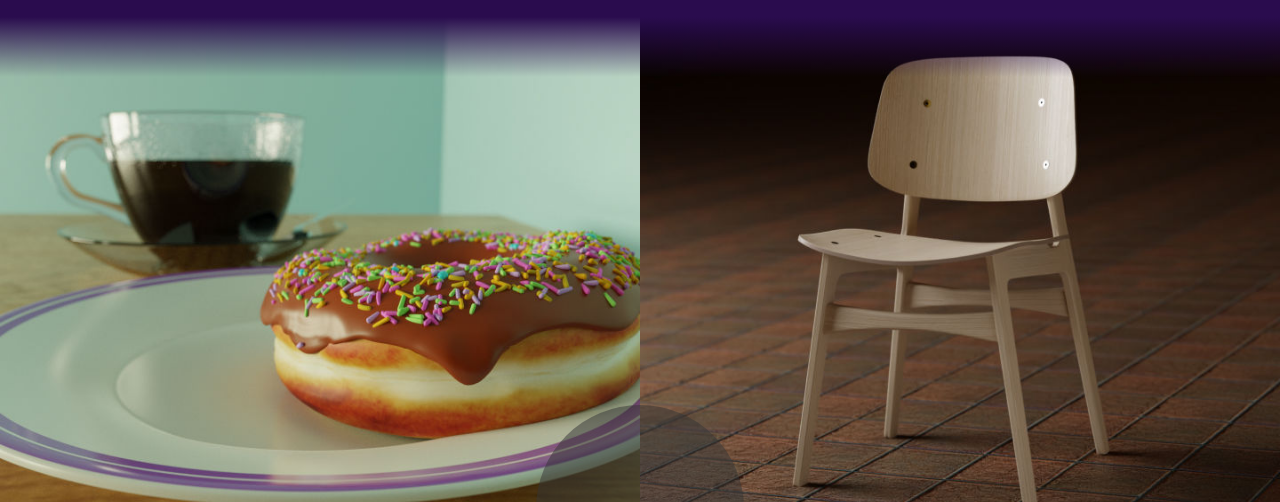
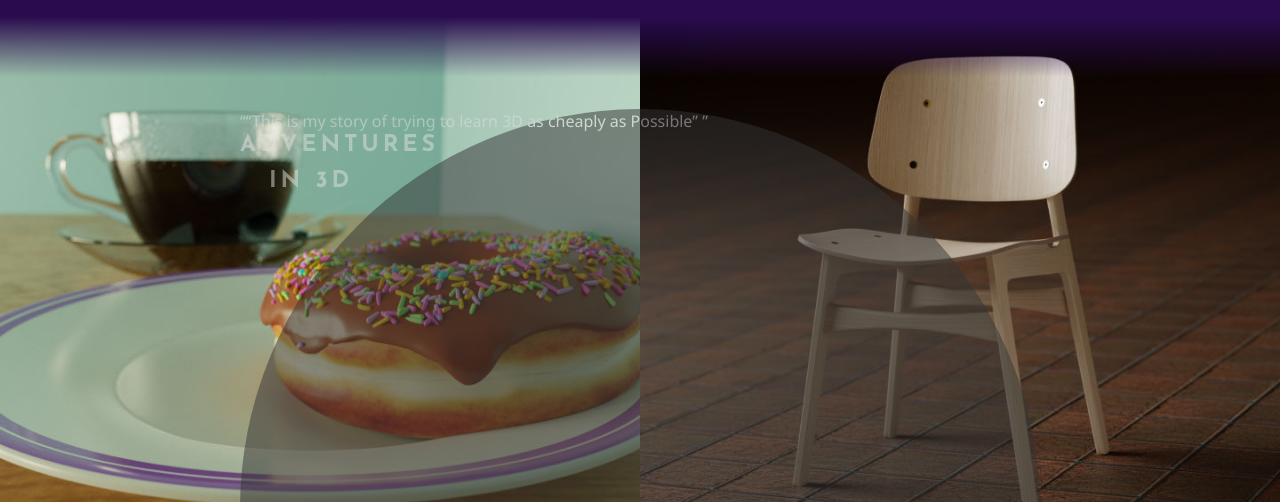
Before and after one commit to bombblastmedia/adventuresin3d.github.io, a plain HTML site: page html/index.html in a window 1280 px wide. Shown: the part 235-737 px from the top of the page. Drawn offline with Linux system fonts and the light colour scheme.

Commit message:
heading text and circle responsive on all screens

```diff
--- a/css/style.css
+++ b/css/style.css
@@ -190,14 +190,21 @@
                                                                                                             top: 50%;
                                                                                                             transform: translate(-50%, -50%);
                                                                                                         }
-                                                                                                        /* @media screen and (min-width: 0px) {
-                                                                                                        .img-hero-tab {
-                                                                                                            display: none;
+
+                                                                                                        .circle-header {
+                                                                                                            position: absolute;
+                                                                                                            width: 142px;
+                                                                                                            height: 71.86px;
+                                                                                                            font-family: Josefin Sans;
+                                                                                                            font-style: normal;
+                                                                                                            font-weight: bold;
+                                                                                                            font-size: 15.3976px;
+                                                                                                            line-height: 36px;
+                                                                                                            /* or 233% */
+                                                                                                            text-align: center;
+                                                                                                            letter-spacing: 0.25em;
+                                                                                                            /* #FBFEF9 */
                                                                                                         }
-                                                                                                        .img-hero-dt {
-                                                                                                            display: none;
-                                                                                                        }
-                                                                                                        }*/
 
                                                                                                         @media screen and (min-width: 768px) {
                                                                                                             header {
@@ -221,16 +228,29 @@
                                                                                                             nav a {
                                                                                                                 opacity: 100%;
                                                                                                             }
+                                                                                                            .circle {
+                                                                                                                position: absolute;
+                                                                                                                width: 30em;
+                                                                                                                height: 30em;
+                                                                                                                background: #343434;
+                                                                                                                opacity: 0.5;
+                                                                                                                border-radius: 50%;
+                                                                                                                left: 50%;
+                                                                                                                top: 50%;
+                                                                                                                transform: translate(-50%, -50%);
+                                                                                                            }
                                                                                                         }
-                                                                                                        /* @media screen and (min-width: 1024px) {
-                                                        .img-hero-tab {
-                                                            display: none;
-                                                        }
-                                                        .img-hero-dt {
-                                                            z-index: 1;
-                                                            position: absolute;
-                                                            width: 35%;
-                                                            height: auto;
-                                                            left: 65%;
-                                                            bottom: 0;
-                                                        }*/
+
+                                                                                                        @media screen and (min-width: 1024px) {
+                                                                                                            .circle {
+                                                                                                                position: absolute;
+                                                                                                                width: 50em;
+                                                                                                                height: 50em;
+                                                                                                                background: #343434;
+                                                                                                                opacity: 0.5;
+                                                                                                                border-radius: 50%;
+                                                                                                                left: 50%;
+                                                                                                                top: 50%;
+                                                                                                                transform: translate(-50%, -50%);
+                                                                                                            }
+                                                                                                        }
--- a/html/index.html
+++ b/html/index.html
@@ -37,6 +37,19 @@
             <div class="apples"> <img src="\images\apples\apples_DT.jpg" alt="apples"></div>
 
             <div class="circle">
+                <div class="circle-header">
+                    <h1>ADVENTURES IN 3D</h1>
+
+                </div>
+                <div class="circle-quote">
+                    <q>“This is my story of
+                        trying to learn 3D
+                        as cheaply as
+                         Possible”
+
+                     </q>
+
+                </div>
 
             </div>
 
```
